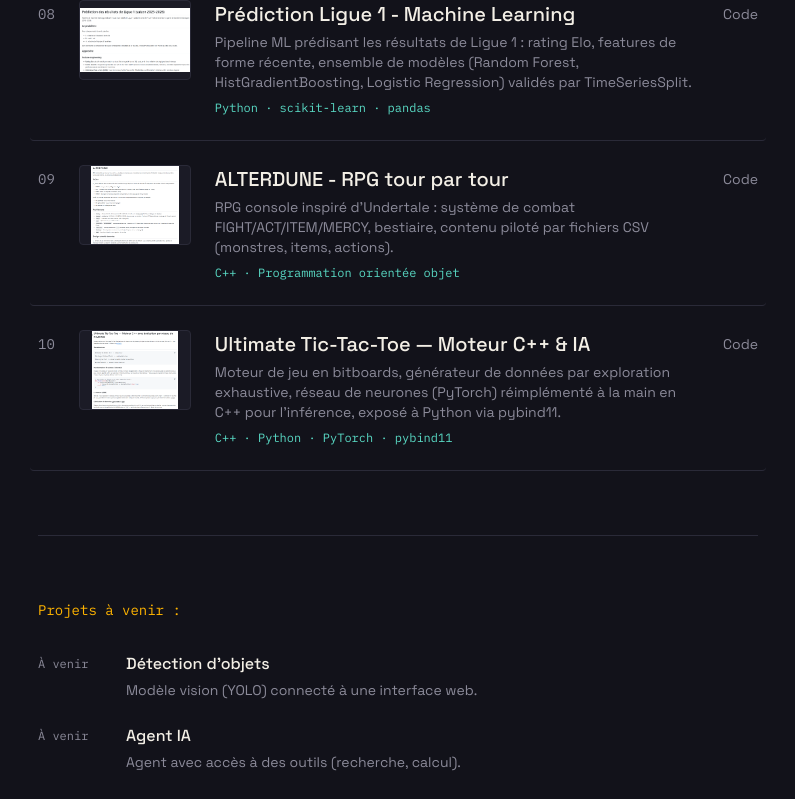
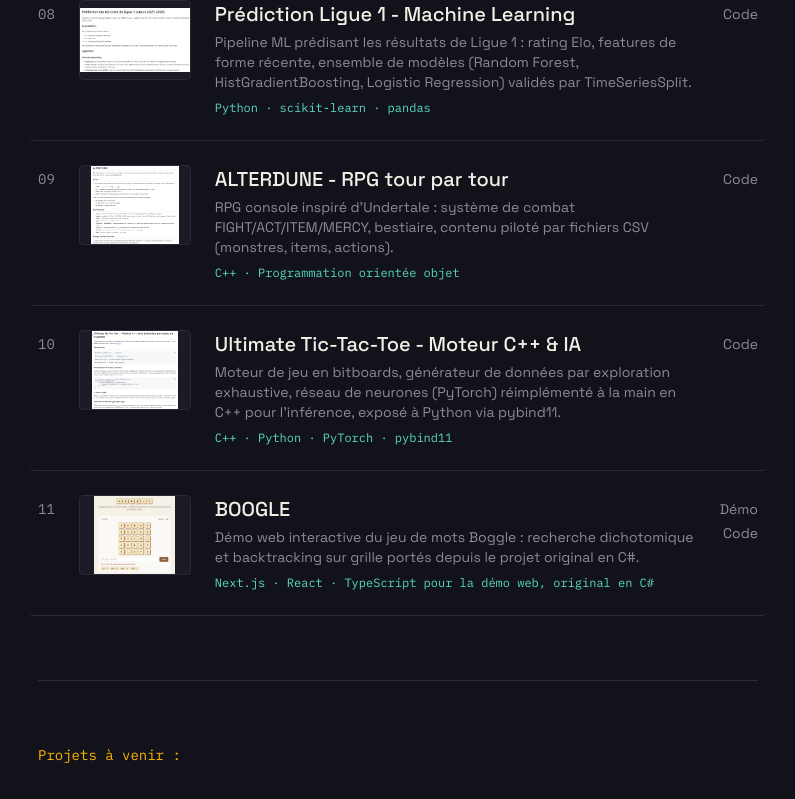
Before and after one commit to PierreBoudraa/pierre-portfolio, a Next.js app: page / in a window 1280 px wide. Shown: the part 1560-2359 px from the top of the page, without its empty margins (242-1037 px from the left). Built offline with nearby package versions, Linux system fonts and the light colour scheme.

Commit message:
Correction entrée BOOgle : stack et description

```diff
--- a/app/page.tsx
+++ b/app/page.tsx
@@ -92,12 +92,21 @@ const shippedProjects: ShippedProject[] = [
   },
   {
     number: "10",
-    name: "Ultimate Tic-Tac-Toe — Moteur C++ & IA",
+    name: "Ultimate Tic-Tac-Toe - Moteur C++ & IA",
     stack: "C++ · Python · PyTorch · pybind11",
     description: "Moteur de jeu en bitboards, générateur de données par exploration exhaustive, réseau de neurones (PyTorch) réimplémenté à la main en C++ pour l'inférence, exposé à Python via pybind11.",
     url: "https://github.com/PierreBoudraa/ultimate-tictactoe",
     isCodeOnly: true,
     screenshot: "/screenshots/ultimate-tictactoe.png",
+  },
+  {
+    number: "11",
+    name: "BOOGLE",
+    stack: "Next.js · React · TypeScript pour la démo web, original en C#",
+    description: "Démo web interactive du jeu de mots Boggle : recherche dichotomique et backtracking sur grille portés depuis le projet original en C#.",
+    url: "https://boogle-demo.vercel.app/",
+    sourceUrl: "https://github.com/PierreBoudraa/boogle-game",
+    screenshot: "/screenshots/BOOgle.png",
   },
 ];
 
```
Also changed, not shown: public/screenshots/Boogle.png (added).
